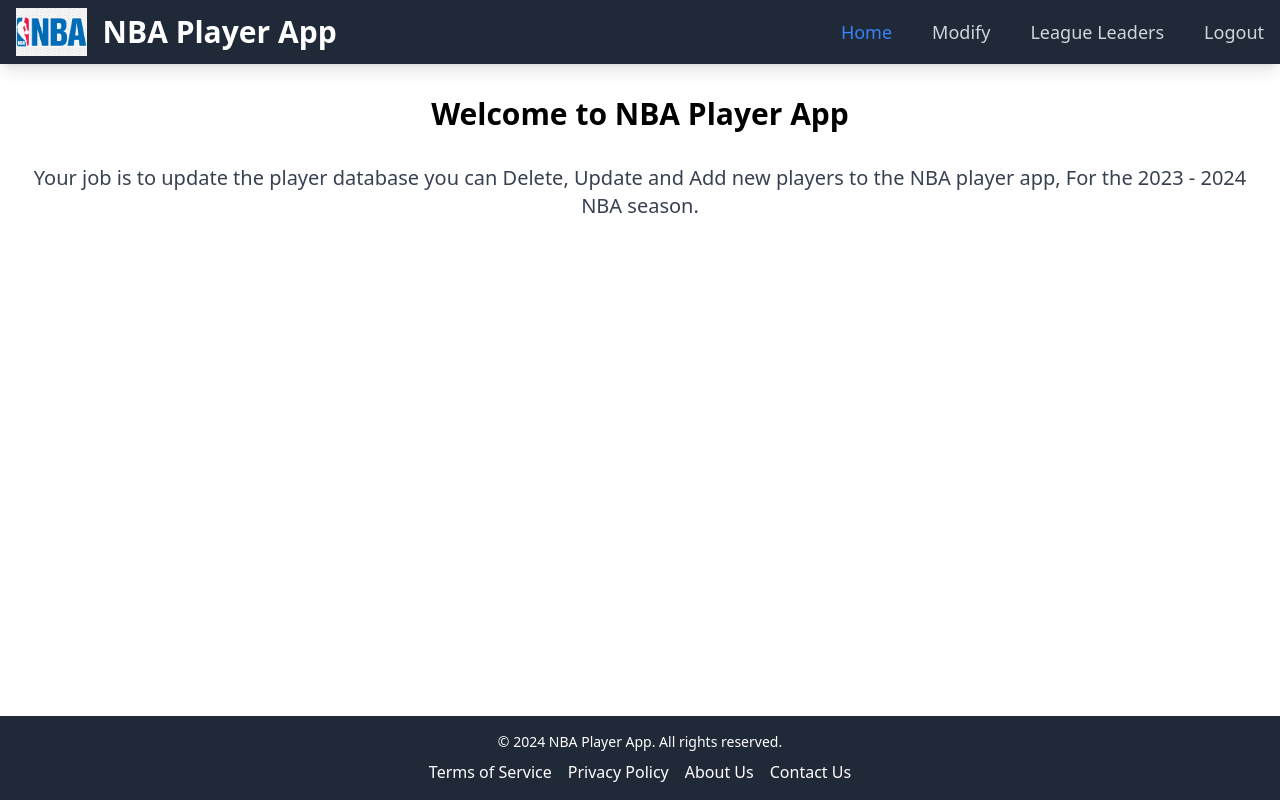
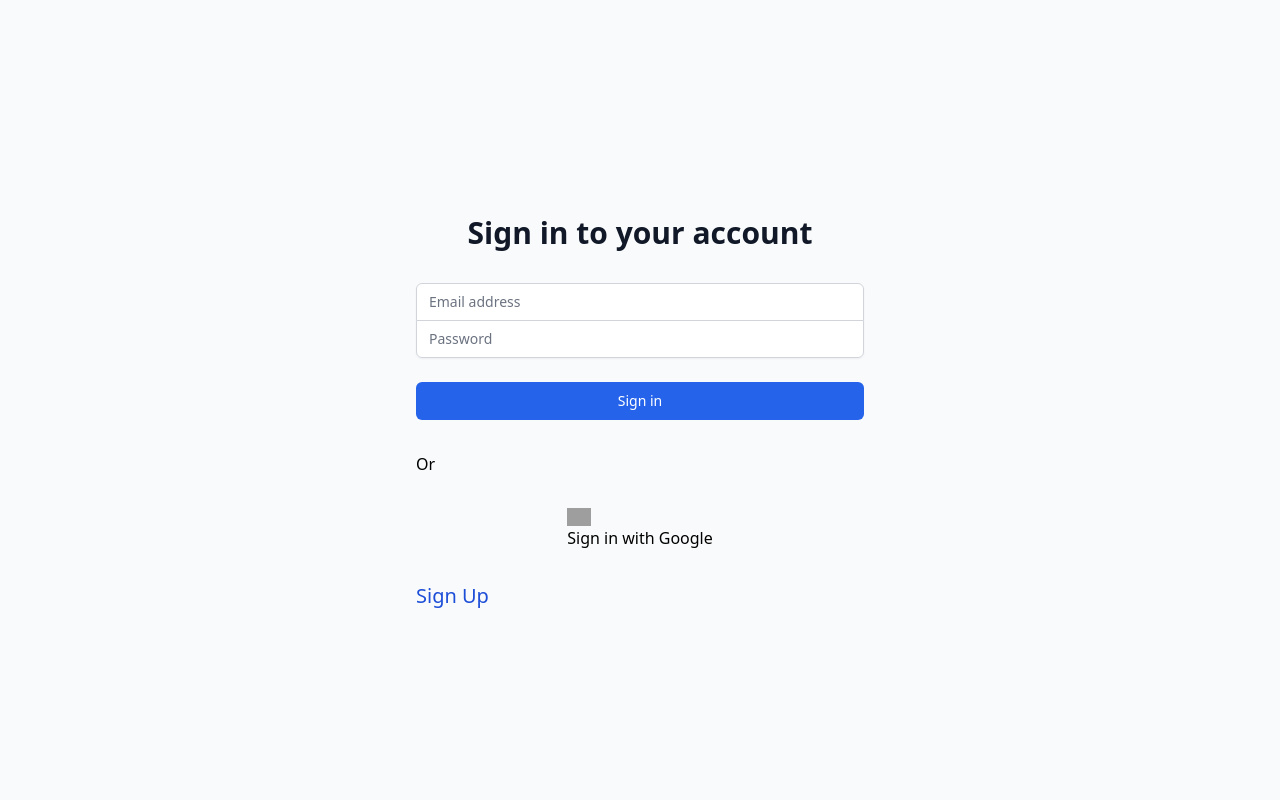
Before and after one commit to Johnson150/basketballapp, a Next.js app: page / in a window 1280 px wide. Built offline with nearby package versions, Linux system fonts and the light colour scheme; grey boxes are pictures that could not be loaded.

Commit message:
most buttons work
google oauth does not work

```diff
--- a/app/libs/auth.js
+++ b/app/libs/auth.js
@@ -1,5 +1,5 @@
 import GoogleProvider from 'next-auth/providers/google';
-import CredentialsProvider from "next-auth/providers/credentials";
+import CredentialsProvider from 'next-auth/providers/credentials';
 import prisma from './prismadb';
 
 const authConfig = {
@@ -49,6 +49,16 @@
       clientSecret: process.env.GOOGLE_CLIENT_SECRET,
     }),
   ],
+  callbacks: {
+    async signIn({ account, profile }) {
+      if (account.provider === 'google') {
+        // Only allow sign-in if the Google account is verified and uses a specific domain
+        return profile.email_verified && profile.email.endsWith('@example.com');
+      }
+      // Perform custom verification for other providers
+      return true;
+    },
+  },
 };
 
 export default authConfig;
--- a/components/header.js
+++ b/components/header.js
@@ -5,7 +5,7 @@
     const router = useRouter();
 
     const navItems = [
-        { label: "Home", href: "/" },
+        { label: "Home", href: "/home" },
         { label: "Modify", href: "/edit" },
         { label: "League Leaders", href: "/leader" },
         { label: "Logout", href: "/logout" },
--- /dev/null
+++ b/pages/home.js
@@ -0,0 +1,19 @@
+import Header from "../components/header";
+import '../app/globals.css';
+import Footer from "@/components/footer";
+
+const Home = () => {
+  return (
+    <div>
+      <Header />
+      <div className="container mx-auto px-4">
+        <h1 className="text-3xl font-bold text-center my-8">Welcome to NBA Player App</h1>
+        <p className="text-xl text-gray-700 text-center">Your job is to update the player database you can Delete, Update and Add new players to the NBA player app, For the 2023 - 2024 NBA season.</p>
+
+      </div>
+      <Footer />
+    </div>
+  );
+};
+
+export default Home;
--- a/pages/index.js
+++ b/pages/index.js
@@ -1,19 +1,13 @@
-import Header from "../components/header";
 import '../app/globals.css';
-import Footer from "@/components/footer";
+import LoginPage from './login';
 
-const Home = () => {
+
+const index = () => {
   return (
     <div>
-      <Header />
-      <div className="container mx-auto px-4">
-        <h1 className="text-3xl font-bold text-center my-8">Welcome to NBA Player App</h1>
-        <p className="text-xl text-gray-700 text-center">Your job is to update the player database you can Delete, Update and Add new players to the NBA player app, For the 2023 - 2024 NBA season.</p>
-
-      </div>
-      <Footer />
+      <LoginPage/>
     </div>
   );
 };
 
-export default Home;
+export default index;
--- a/pages/login.js
+++ b/pages/login.js
@@ -1,11 +1,13 @@
 import { useState } from 'react';
 import { signIn } from 'next-auth/react';
+import { useRouter } from 'next/router';
 import Link from 'next/link';
 
 export default function LoginPage() {
   const [email, setEmail] = useState('');
   const [password, setPassword] = useState('');
   const [error, setError] = useState(null);
+  const router = useRouter(); // Import and initialize useRouter
 
   const handleSubmit = async (e) => {
     e.preventDefault();
@@ -22,7 +24,7 @@
       // Check if signIn was successful
       if (!result.error) {
         // Redirect to the home page or any other desired page on success
-        router.push('/');
+        router.push('/home'); // Redirect to the home page
       } else {
         // Handle login error
         setError(result.error);
@@ -35,11 +37,18 @@
 
   const handleGoogleSignIn = async () => {
     try {
-      await signIn('google');
+        const result = await signIn('google', { redirect: false });
+        if (!result.error) {
+            router.push('/home'); // Redirect to the home page
+        } else {
+            setError('Google sign-in error: ' + result.error);
+        }
     } catch (error) {
         console.error('Google sign-in error:', error);
+        setError('An unexpected error occurred');
     }
 };
+
 
   return (
     <div className="min-h-screen flex items-center justify-center bg-gray-50 py-12 px-4 sm:px-6 lg:px-8">
@@ -92,13 +101,22 @@
           </div>
         </form>
         <div>Or</div>
-          <div className="mt-8 space-y-6">
+        <div className="flex justify-center">
           <button
             type="button"
-              className="group relative w-full flex justify-center py-2 px-4 border border-transparent text-sm font-medium rounded-md text-white bg-blue-600 hover:bg-blue-700 focus:outline-none focus:ring-2 focus:ring-offset-2 focus:ring-blue-500"
             onClick={handleGoogleSignIn}
+            className="button"
+            style={{
+              '--provider-bg': '#fff',
+              '--provider-dark-bg': '#fff',
+              '--provider-color': '#000',
+              '--provider-dark-color': '#000',
+              '--provider-bg-hover': 'rgba(255, 255, 255, 0.8)',
+              '--provider-dark-bg-hover': 'rgba(255, 255, 255, 0.8)'
+            }}
           >
-              Sign in with Google
+            <img loading="lazy" height="24" width="24" id="provider-logo" src="https://authjs.dev/img/providers/google.svg" />
+            <span>Sign in with Google</span>
           </button>
         </div>
         <div><Link href="/signup" className="text-xl text-blue-700 text-center">Sign Up</Link></div>
--- a/pages/logout.js
+++ b/pages/logout.js
@@ -0,0 +1,47 @@
+import { useState, useEffect } from 'react';
+import { signOut } from 'next-auth/react';
+import { useRouter } from 'next/router';
+
+export default function LogoutPage() {
+  const [confirmLogout, setConfirmLogout] = useState(false);
+  const router = useRouter();
+
+  useEffect(() => {
+    if (confirmLogout) {
+      handleLogout();
+    }
+  }, [confirmLogout]);
+
+  const handleLogout = async () => {
+    try {
+      await signOut({ redirect: false }); // Sign out without redirecting
+      // Redirect to the home page or any other desired page after logout
+      router.push('/');
+    } catch (error) {
+      console.error('Logout error:', error);
+      // Handle logout error, if any
+    }
+  };
+
+  const handleConfirmLogout = () => {
+    setConfirmLogout(true);
+  };
+
+  const handleCancelLogout = () => {
+    setConfirmLogout(false);
+  };
+
+  return (
+    <div className="min-h-screen flex items-center justify-center">
+      {!confirmLogout ? (
+        <div className="text-center">
+          <p className="text-xl font-semibold mb-4">Are you sure you want to log out?</p>
+          <button className="bg-red-500 hover:bg-red-600 text-white font-bold py-2 px-4 rounded mr-2" onClick={handleConfirmLogout}>Yes, Log out</button>
+          <button className="bg-gray-500 hover:bg-gray-600 text-white font-bold py-2 px-4 rounded" onClick={() => router.push('/home')}>Cancel</button>
+        </div>
+      ) : (
+        <p>Logging out...</p>
+      )}
+    </div>
+  );
+}
```
Lines whose indentation alone changed are shown as unchanged.
